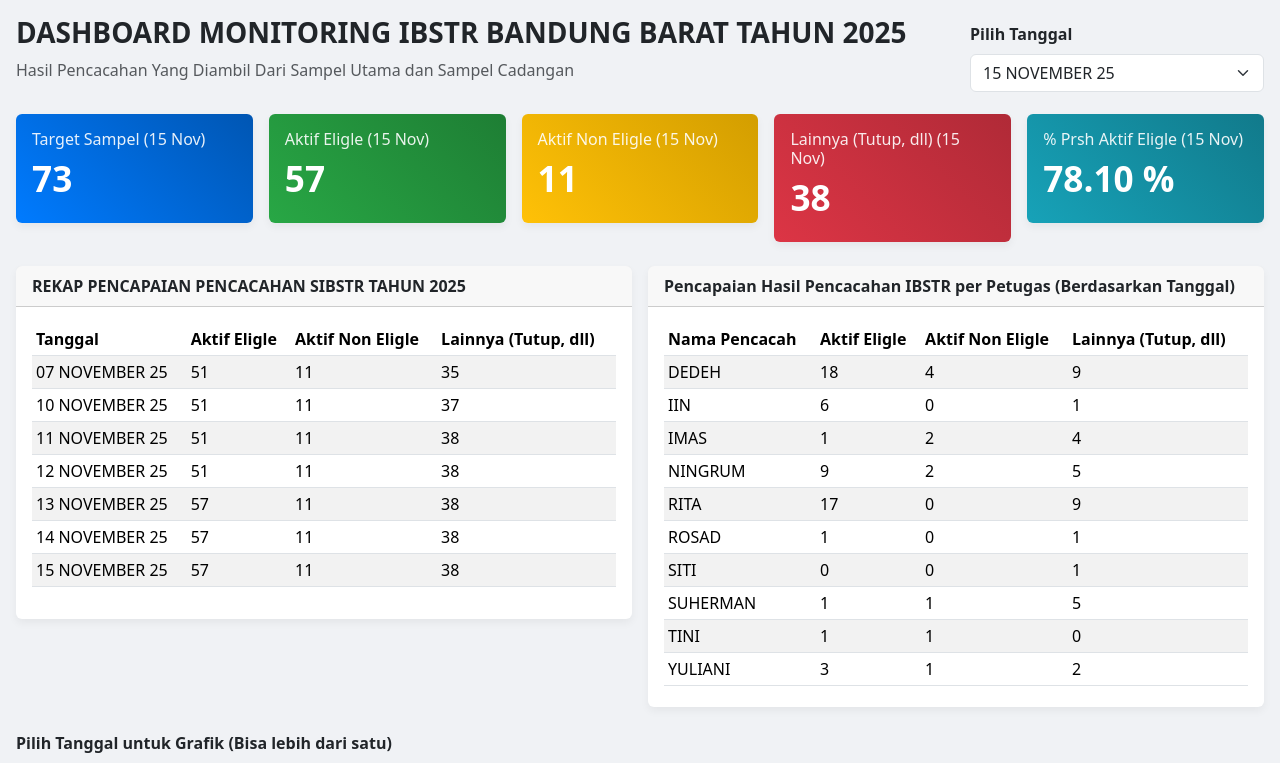
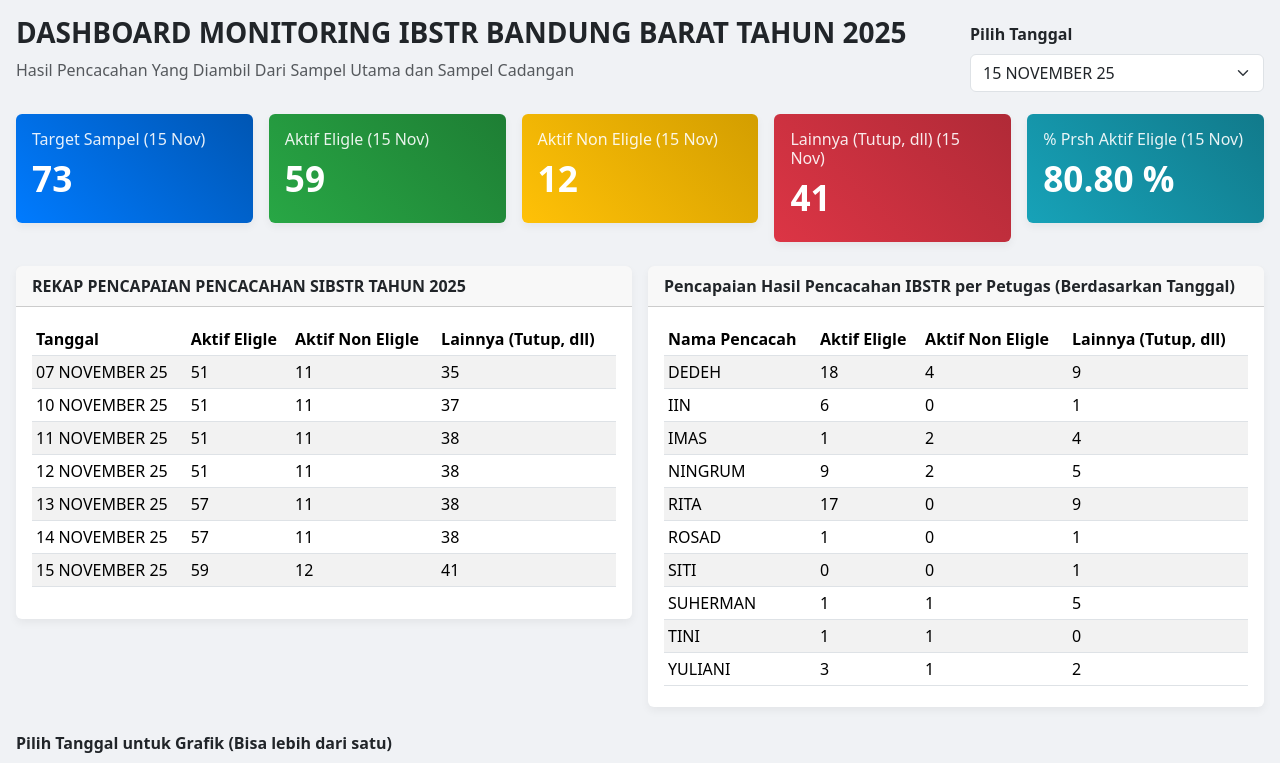
Before and after one commit to ydhis3217-hash/MOIBSTR2025, a plain HTML site: page index.html in a window 1280 px wide. Shown: the top 763 px of the page. Drawn offline with nearby package versions, Linux system fonts and the light colour scheme.

Commit message:
Update data for 15 NOVEMBER 25 entry

```diff
--- a/index.html
+++ b/index.html
@@ -206,7 +206,7 @@
             { Tanggal: '12 NOVEMBER 25', short: '12 Nov', 'Target Sampel': 73, 'Aktif Eligle': 51, 'Aktif Non Eligle': 11, 'Lainnya (Tutup, dll)': 38, '% Prsh Eligle': 69.90 },
             { Tanggal: '13 NOVEMBER 25', short: '13 Nov', 'Target Sampel': 73, 'Aktif Eligle': 57, 'Aktif Non Eligle': 11, 'Lainnya (Tutup, dll)': 38, '% Prsh Eligle': 78.10 },
             { Tanggal: '14 NOVEMBER 25', short: '14 Nov', 'Target Sampel': 73, 'Aktif Eligle': 57, 'Aktif Non Eligle': 11, 'Lainnya (Tutup, dll)': 38, '% Prsh Eligle': 78.10 },
-            { Tanggal: '15 NOVEMBER 25', short: '15 Nov', 'Target Sampel': 73, 'Aktif Eligle': 57, 'Aktif Non Eligle': 11, 'Lainnya (Tutup, dll)': 38, '% Prsh Eligle': 78.10 },
+            { Tanggal: '15 NOVEMBER 25', short: '15 Nov', 'Target Sampel': 73, 'Aktif Eligle': 59, 'Aktif Non Eligle': 12, 'Lainnya (Tutup, dll)': 41, '% Prsh Eligle': 80.80 },
         ];
 
         const dataPerPencacah = {
```
